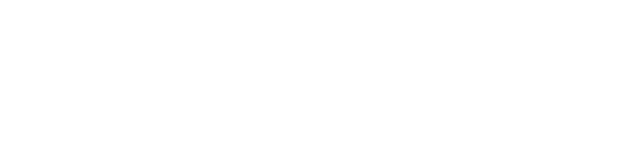
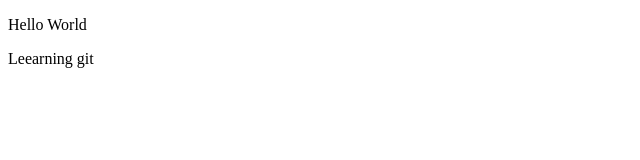
Before and after one commit to anilvpatel21/prog-js, a plain HTML site: page newfile.html in a window 1280 px wide. Shown: the whole page, without its empty margins (0-640 px from the left). Drawn offline with Linux system fonts and the light colour scheme.

Commit message:
body mai likh

```diff
--- a/newfile.html
+++ b/newfile.html
@@ -7,6 +7,7 @@
     <title>Document</title>
 </head>
 <body>
-
+    <p>Hello World</p>
+    <p>Leearning git</p>
 </body>
 </html>
```
